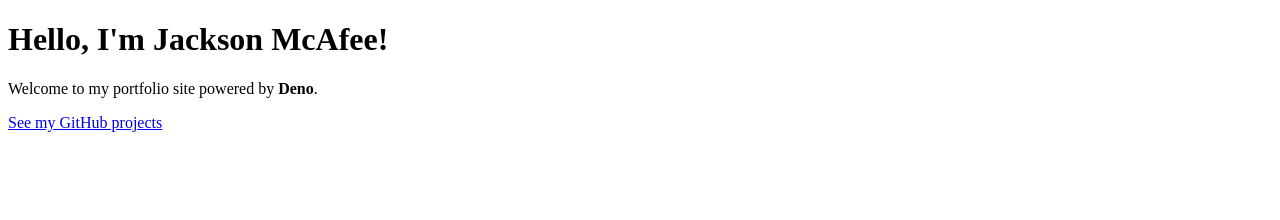
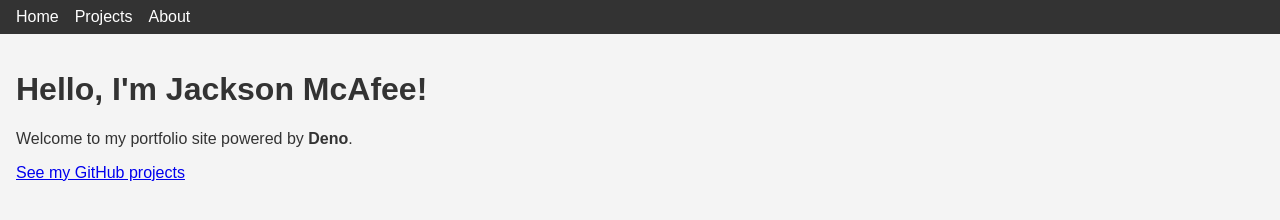
Before and after one commit to JackCraftCode/JackCraftCode.github.io, a plain HTML site: page index.html in a window 1280 px wide. Drawn offline with Linux system fonts and the light colour scheme.

Commit message:
Add navigation menu and styling

```diff
--- a/index.html
+++ b/index.html
@@ -1,12 +1,24 @@
 <!DOCTYPE html>
 <html lang="en">
 <head>
-	<meta charset="utf-8" />
-	<title>Jackson McAfee Portfolio</title>
+    <meta charset="utf-8" />
+    <title>Jackson McAfee Portfolio</title>
+    <link rel="stylesheet" href="/style.css" />
 </head>
 <body>
-	<h1>Hello, I'm Jackson McAfee!</h1>
-	<p>Welcome to my portfolio site powered by <strong>Deno</strong>.</p>
-	<p><a href="/projects">See my GitHub projects</a></p>
+    <header>
+        <nav>
+            <ul>
+                <li><a href="/">Home</a></li>
+                <li><a href="/projects">Projects</a></li>
+                <li><a href="/about">About</a></li>
+            </ul>
+        </nav>
+    </header>
+    <main>
+        <h1>Hello, I'm Jackson McAfee!</h1>
+        <p>Welcome to my portfolio site powered by <strong>Deno</strong>.</p>
+        <p><a href="/projects">See my GitHub projects</a></p>
+    </main>
 </body>
 </html>
--- /dev/null
+++ b/style.css
@@ -0,0 +1,29 @@
+body {
+    font-family: Arial, Helvetica, sans-serif;
+    margin: 0;
+    padding: 0;
+    background-color: #f4f4f4;
+    color: #333;
+}
+
+nav {
+    background-color: #333;
+    color: #fff;
+}
+
+nav ul {
+    list-style: none;
+    margin: 0;
+    padding: 0.5rem 1rem;
+    display: flex;
+    gap: 1rem;
+}
+
+nav a {
+    color: #fff;
+    text-decoration: none;
+}
+
+main {
+    padding: 1rem;
+}
```
Also changed, not shown: 1 other file.
